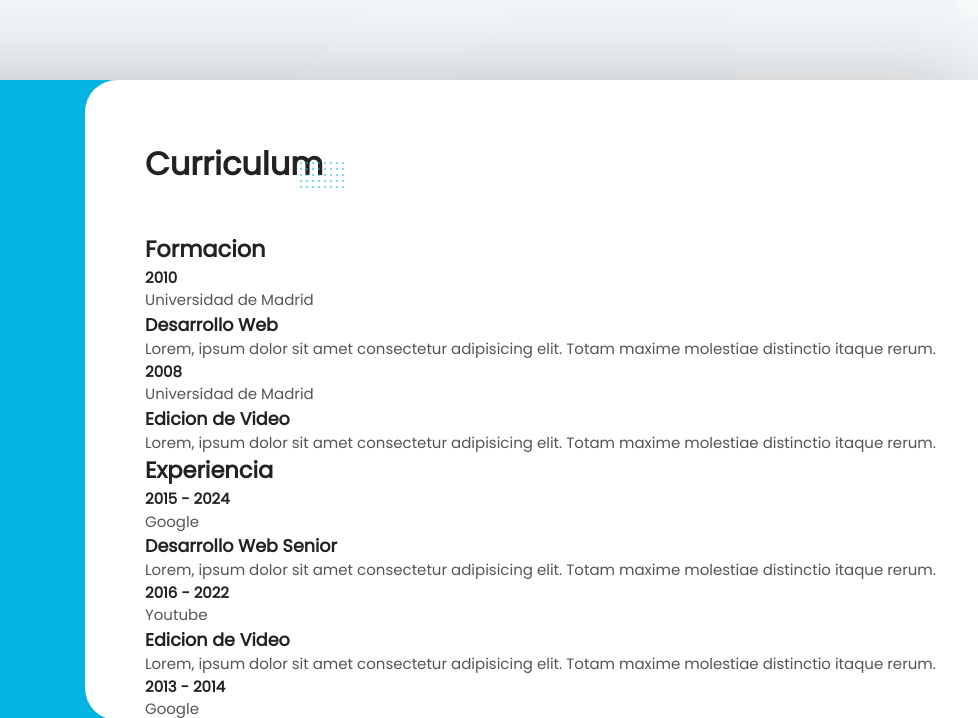
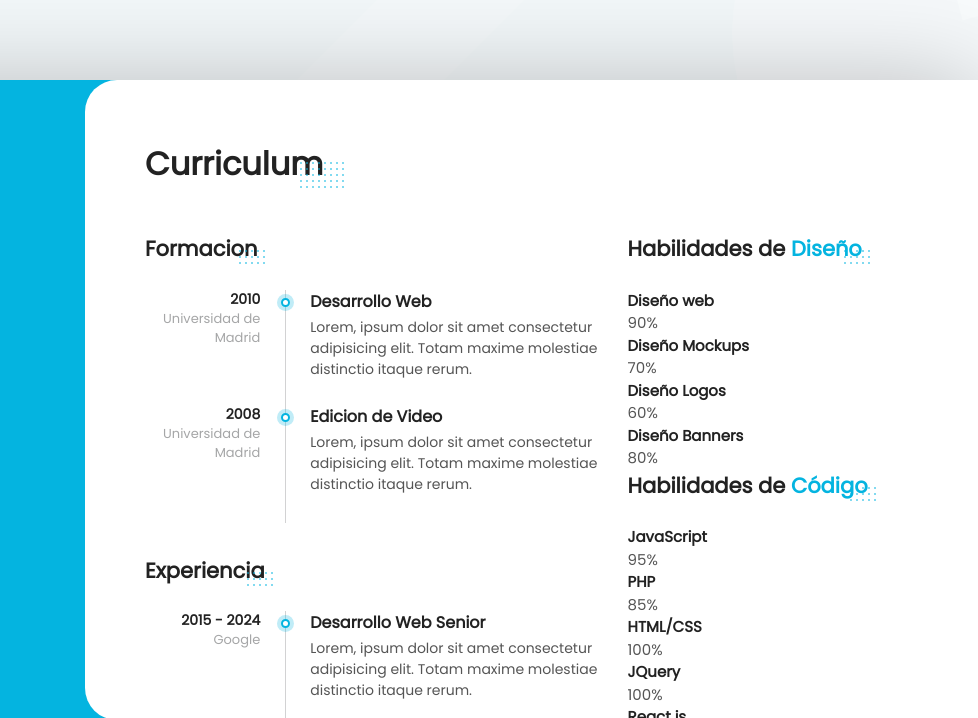
Before and after one commit to AntoniCut/Master-CSS3-VictorRoblesWeb, a plain HTML site: page 06-maquetacion-web-1/curriculum.html in a window 1280 px wide. Shown: the top 718 px of the page, 302-1280 px from the left. Drawn offline with Linux system fonts and the light colour scheme.

Commit message:
terminar barras divisorias estilos curriculum.html

```diff
--- a/06-maquetacion-web-1/assets/css/styles.css
+++ b/06-maquetacion-web-1/assets/css/styles.css
@@ -7,6 +7,7 @@
     --color-secondary: #04B4E0;
 
     --color-background: #F2F7F9;
+    --color-background-scrollbar: #D2D2D3;
     --color-transparent: transparent;
 
     --color-icon: #B5B6B7;
@@ -360,7 +361,8 @@ body {
     position: relative;
 }
 
-.title__color {
+.title__color,
+.subtitle__color {
     color: var(--color-secondary);
 }
 
@@ -413,7 +415,7 @@ body {
 
 
 
-/*  *****  Servicios  ***** (compartido con reviews) - Estilos Compartidos */
+/*  *****  Servicios  ***** (compartido con reviews, about y otras secciones) - Estilos Compartidos */
 
 .about__services,
 .about__reviews,
@@ -428,7 +430,8 @@ body {
 .reviews__header,
 .clients__header,
 .prices__header,
-.extra__header {
+.extra__header,
+.resume__subheader {
     display: inline-block;
     /*padding-right: 1.2rem;*/
     margin-bottom: 2.5rem;
@@ -439,7 +442,8 @@ body {
 .reviews__title,
 .clients__title,
 .prices__title,
-.prices__title {
+.extra__title,
+.resume__subtitle {
     font-size: 2.1rem;
 }
 
@@ -447,7 +451,8 @@ body {
 .reviews__title::after,
 .clients__title::after,
 .prices__title::after,
-.extra__title::after {
+.extra__title::after,
+.resume__subtitle::after {
 
     content: "";
     position: absolute;
@@ -737,4 +742,152 @@ body {
 }
 
 
+
+/*  **********  Estilos partes CURRICULUM IZQUIERDA **********  */
+
+
+.resume__container {
+    width: 100%;
+    display: flex;
+    flex-direction: row;
+}
+
+.resume__left {
+    flex-basis:58%;
+    margin-right: 1.5rem;
+}
+
+.resume__timelines {
+    margin-bottom: 5rem;
+}
+
+.timelines__timeline {
+    position: relative;
+    width: 100%;
+    margin-bottom: 1.5rem;
+    display: flex;
+    flex-direction: row;
+}
+
+.timeline__header {
+    flex-basis: 30%;
+    text-align: right;
+    padding-right: 2.5rem;
+}
+
+.timeline_year {
+    max-width: 0.3rem 0px;
+    line-height: 1.9rem;
+    font-size: 1.4rem;
+}
+
+.timeline__company {
+    display: block;
+    font-size: 1.3rem;
+    font-weight: lighter;
+    color: var(--color-company);
+}
+
+.timeline__description {
+    width: 70%;
+    padding-left: 2.5rem;
+    padding-right: 1.5rem;
+}
+
+.timeline__title {
+    font-size: 1.6rem;
+    margin-bottom: 0.3rem;
+}
+
+.timeline__text {
+    font-size: 1.4rem;
+    margin-bottom: 1rem;
+
+}
+
+.timeline__divider {
+    position: absolute;
+    top: 0;
+    left: 30%;
+    bottom: -18px;
+    width: 1px;
+    background-color: var(--color-background-scrollbar);
+}
+
+.timeline__divider::before {
+    content: "";
+    position: absolute;
+    margin-top: 0.4rem;
+    margin-left: -0.8rem;
+
+    width: 1.7rem;
+    height: 1.7rem;
+    background-color: var(--color-secondary);
+    border-radius: 10rem;
+    opacity: 0.25;
+}
+
+.timeline__divider::after {
+    content: "";
+    position: absolute;
+    margin-top: 0.8rem;
+    margin-left: -0.4rem;
+
+    width: 0.9rem;
+    height: 0.9rem;
+    background-color: var(--color-principal);
+    border-radius: 10rem;
+    border: 2px solid var(--color-secondary);
+    opacity: 1;
+}
+
+
+
+
+
+
+
+
+
+
+
+
+
+
+
+
+
+
+
+
+
+
+
+
+
+
+
+
+
+
+
+
+/*  **********  Estilos partes CURRICULUM DERECHA **********  */
+
+.resume__right {
+    flex-basis: 41%;
+}
+
+
+
+
+
+
+
+
+
+
+
+
+
 /*  ******************************************************  */
--- a/06-maquetacion-web-1/curriculum.html
+++ b/06-maquetacion-web-1/curriculum.html
@@ -174,7 +174,7 @@
                         <div class="resume__timelines">
 
                             <!--  Formacion item1  -->
-                            <article class="timelines__item">
+                            <article class="timelines__timeline">
 
                                 <header class="timeline__header">
                                     <h4 class="timeline_year"> 2010 </h4>
@@ -188,7 +188,7 @@
 
                                 <div class="timeline__description">
                                     <h3 class="timeline__title"> Desarrollo Web </h3>
-                                    <p class="timeline__description">
+                                    <p class="timeline__text">
                                         Lorem, ipsum dolor sit amet consectetur adipisicing elit.
                                         Totam maxime molestiae distinctio itaque rerum.
                                     </p>
@@ -197,7 +197,7 @@
                             </article>
 
                             <!--  Formacion item2  -->
-                            <article class="timelines__item">
+                            <article class="timelines__timeline">
 
                                 <header class="timeline__header">
                                     <h4 class="timeline_year"> 2008 </h4>
@@ -210,7 +210,7 @@
 
                                 <div class="timeline__description">
                                     <h3 class="timeline__title"> Edicion de Video </h3>
-                                    <p class="timeline__description">
+                                    <p class="timeline__text">
                                         Lorem, ipsum dolor sit amet consectetur adipisicing elit.
                                         Totam maxime molestiae distinctio itaque rerum.
                                     </p>
@@ -230,7 +230,7 @@
                         <div class="resume__timelines">
 
                             <!--  Experiencia item1  -->
-                            <article class="timelines__item">
+                            <article class="timelines__timeline">
 
                                 <header class="timeline__header">
                                     <h4 class="timeline_year"> 2015 - 2024 </h4>
@@ -244,7 +244,7 @@
 
                                 <div class="timeline__description">
                                     <h3 class="timeline__title"> Desarrollo Web Senior </h3>
-                                    <p class="timeline__description">
+                                    <p class="timeline__text">
                                         Lorem, ipsum dolor sit amet consectetur adipisicing elit.
                                         Totam maxime molestiae distinctio itaque rerum.
                                     </p>
@@ -253,7 +253,7 @@
                             </article>
 
                             <!--  Experiencia item2  -->
-                            <article class="timelines__item">
+                            <article class="timelines__timeline">
 
                                 <header class="timeline__header">
                                     <h4 class="timeline_year"> 2016 - 2022 </h4>
@@ -266,7 +266,7 @@
 
                                 <div class="timeline__description">
                                     <h3 class="timeline__title"> Edicion de Video </h3>
-                                    <p class="timeline__description">
+                                    <p class="timeline__text">
                                         Lorem, ipsum dolor sit amet consectetur adipisicing elit.
                                         Totam maxime molestiae distinctio itaque rerum.
                                     </p>
@@ -275,7 +275,7 @@
                             </article>
 
                             <!--  Formacion item3  -->
-                            <article class="timelines__item">
+                            <article class="timelines__timeline">
 
                                 <header class="timeline__header">
                                     <h4 class="timeline_year"> 2013 - 2014 </h4>
@@ -288,7 +288,7 @@
 
                                 <div class="timeline__description">
                                     <h3 class="timeline__title"> Desarrollador PHP </h3>
-                                    <p class="timeline__description">
+                                    <p class="timeline__text">
                                         Lorem, ipsum dolor sit amet consectetur adipisicing elit.
                                         Totam maxime molestiae distinctio itaque rerum.
                                     </p>
@@ -309,7 +309,7 @@
 
                         <!--  cabecera Habilidades de Diseño  -->
                         <header class="resume__subheader">
-                            <h2 class="resume__subtitle"> Habilidades de Diseño </h2>
+                            <h2 class="resume__subtitle"> Habilidades de <span class="subtitle__color"> Diseño </span> </h2>
                         </header>
 
                         <!--  resume skills  -->
@@ -370,7 +370,7 @@
 
                         <!--  cabecera Habilidades de Codigo  -->
                         <header class="resume__subheader">
-                            <h2 class="resume__subtitle"> Habilidades de Codigo </h2>
+                            <h2 class="resume__subtitle"> Habilidades de <span class="subtitle__color"> Código </span> </h2>
                         </header>
 
 
```
